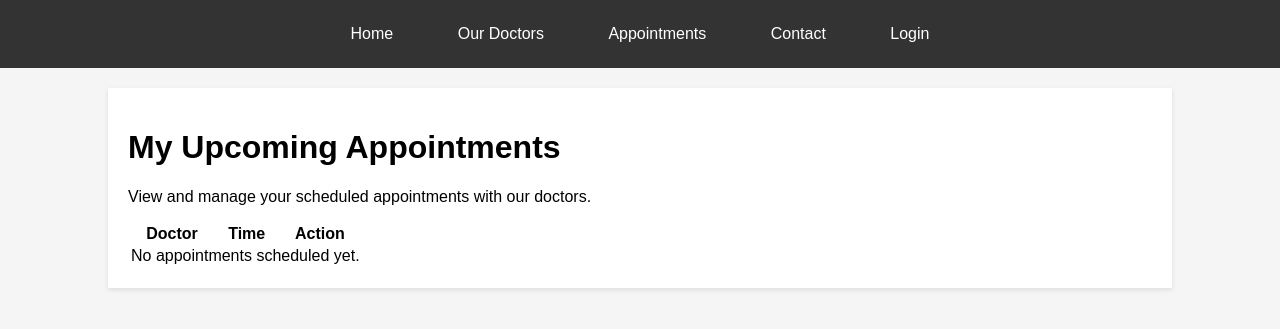
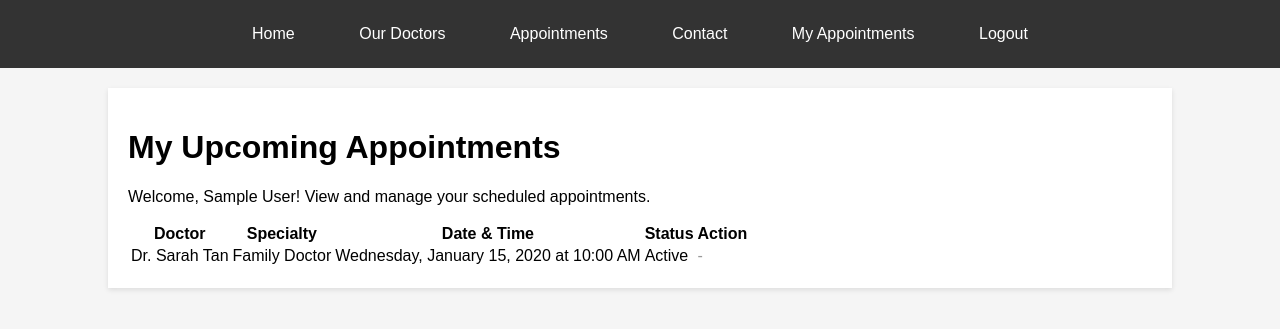
Before and after one commit to ivano47/EE4727---WEB-APPLICATION-DESIGN, a PHP site: page /IE4727/my_appointments.php in a window 1280 px wide. Shown: the top 329 px of the page. Run offline with PHP 8.4, Linux system fonts and the light colour scheme; the visitor is signed in with stand-in values (Sample User, id 1); data comes from the database, SQL or seed files in the repository; tables that the repository leaves empty hold one stand-in row (values such as "Sample post").

Commit message:
Fixed 'My Appointments not showing scheduled/canceled/interacted appointments. Implemented logout script to destroy session data, implemented cancel appointment script.

```diff
--- a/includes/clinic_database.sql
+++ b/includes/clinic_database.sql
@@ -56,7 +56,7 @@ INSERT INTO doctors (name, specialty, bio) VALUES
 ('Dr. Sarah Tan', 'Family Doctor', 'Board-certified family physician with 15 years of experience in comprehensive primary care.'),
 ('Dr. Michael Chen', 'Family Doctor', 'Specializes in preventive medicine and chronic disease management for all ages.'),
 ('Dr. Emily Wong', 'Dentist', 'General dentist specializing in cosmetic dentistry and preventive oral care.'),
-('Dr. Robert Martinez', 'Dentist', 'Experienced in advanced dental procedures including implants and orthodontics.');
+('Dr. Robert Lim', 'Dentist', 'Experienced in advanced dental procedures including implants and orthodontics.');
 
 -- Insert sample doctor schedules
 -- Dr. Sarah Tan (ID: 1) - Family Doctor
@@ -83,7 +83,7 @@ INSERT INTO doctor_schedules (doctor_id, day_of_week, start_time, end_time) VALU
 (3, 'Friday', '08:00:00', '16:00:00'),
 (3, 'Saturday', '09:00:00', '12:00:00');
 
--- Dr. Robert Martinez (ID: 4) - Dentist
+-- Dr. Robert Lim (ID: 4) - Dentist
 INSERT INTO doctor_schedules (doctor_id, day_of_week, start_time, end_time) VALUES
 (4, 'Tuesday', '09:00:00', '17:00:00'),
 (4, 'Wednesday', '09:00:00', '17:00:00'),
--- a/public/my_appointments.php
+++ b/public/my_appointments.php
@@ -1,3 +1,30 @@
+<?php
+// Start session, SHOULD already have superglobal $_SESSION
+session_start();
+
+require_once '../includes/db_connect.php';
+
+// Check if user is logged in... should already be logged in to view this page
+if (!isset($_SESSION['patient_id'])) {
+    header("Location: login.html");
+    exit();
+}
+
+$patient_id = $_SESSION['patient_id'];
+
+// Get ALL appointments for this patient
+$query = "SELECT a.id, a.appointment_time, a.status, d.name as doctor_name, d.specialty
+          FROM appointments a
+          INNER JOIN doctors d ON a.doctor_id = d.id
+          WHERE a.patient_id = ?
+          ORDER BY a.appointment_time ASC";
+
+$stmt = $conn->prepare($query);
+$stmt->bind_param("i", $patient_id);
+$stmt->execute();
+$result = $stmt->get_result();
+?>
+
 <!DOCTYPE html>
 <html lang="en">
 <head>
@@ -5,6 +32,7 @@
     <meta name="viewport" content="width=device-width, initial-scale=1.0">
     <title>My Appointments - NTU Clinic</title>
     <link rel="stylesheet" href="styles/main.css">
+    <link rel="stylesheet" href="styles/table.css">
 </head>
 <body>
     <nav>
@@ -13,26 +41,73 @@
             <li><a href="doctors.html">Our Doctors</a></li>
             <li><a href="schedule.php">Appointments</a></li>
             <li><a href="contact.html">Contact</a></li>
-            <li><a href="login.html">Login</a></li>
+            <li><a href="my_appointments.php">My Appointments</a></li>
+            <li><a href="../includes/logout.php">Logout</a></li>
         </ul>
     </nav>
 
     <div class="container">
         <h1>My Upcoming Appointments</h1>
-        <p>View and manage your scheduled appointments with our doctors.</p>
+        <p>Welcome, <?php echo htmlspecialchars($_SESSION['full_name']); ?>! View and manage your scheduled appointments.</p>
+
+        <?php if (isset($_GET['success']) && $_GET['success'] === 'booked'): ?>
+            <p style="color: green; background-color: #e8f5e9; padding: 10px; border-radius: 4px;">
+                ✓ Appointment booked successfully! A confirmation email has been sent.
+            </p>
+        <?php endif; ?>
+
+        <?php if (isset($_GET['success']) && $_GET['success'] === 'cancelled'): ?>
+            <p style="color: green; background-color: #e8f5e9; padding: 10px; border-radius: 4px;">
+                ✓ Appointment cancelled successfully.
+            </p>
+        <?php endif; ?>
 
         <table>
             <thead>
                 <tr>
                     <th>Doctor</th>
-                    <th>Time</th>
+                    <th>Specialty</th>
+                    <th>Date & Time</th>
+                    <th>Status</th>
                     <th>Action</th>
                 </tr>
             </thead>
             <tbody>
-                <tr>
-                    <td colspan="3" style="text-align: center;">No appointments scheduled yet.</td>
-                </tr>
+                <?php
+                if ($result->num_rows > 0) {
+                    while ($appointment = $result->fetch_assoc()) {
+                        $doctor_name = htmlspecialchars($appointment['doctor_name']);
+                        $specialty = htmlspecialchars($appointment['specialty']);
+                        $appointment_time = date('l, F j, Y \a\t g:i A', strtotime($appointment['appointment_time']));
+                        $status = htmlspecialchars($appointment['status']);
+                        $appointment_id = $appointment['id'];
+
+                        echo "<tr>";
+                        echo "<td>$doctor_name</td>";
+                        echo "<td>$specialty</td>";
+                        echo "<td>$appointment_time</td>";
+                        echo "<td>" . ucfirst($status) . "</td>";
+                        echo "<td>";
+
+                        if ($status === 'scheduled') {
+                            echo "<form action='../includes/cancel_appointment.php' method='POST' style='margin: 0; display: inline;' onsubmit='return confirm(\"Are you sure you want to cancel this appointment?\");'>";
+                            echo "<input type='hidden' name='appointment_id' value='$appointment_id'>";
+                            echo "<input type='submit' value='Cancel' style='width: auto; padding: 8px 16px; background-color: #d32f2f;'>";
+                            echo "</form>";
+                        } else {
+                            echo "<span style='color: #999;'>-</span>";
+                        }
+
+                        echo "</td>";
+                        echo "</tr>";
+                    }
+                } else {
+                    echo "<tr><td colspan='5' style='text-align: center;'>No appointments scheduled yet. <a href='schedule.php'>Book an appointment</a></td></tr>";
+                }
+
+                $stmt->close();
+                $conn->close();
+                ?>
             </tbody>
         </table>
     </div>
```
Also changed, not shown: includes/cancel_appointment.php (added, +56 -0 lines), includes/logout.php (added, +23 -0 lines).
